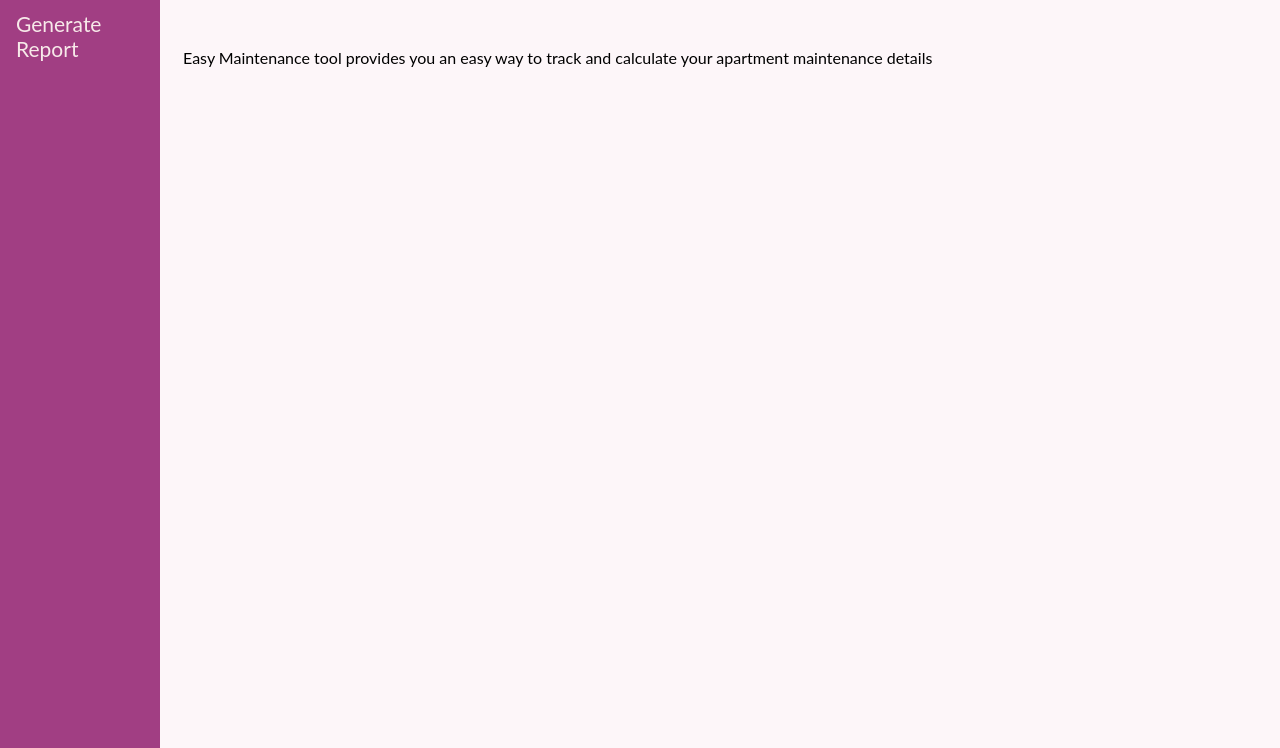
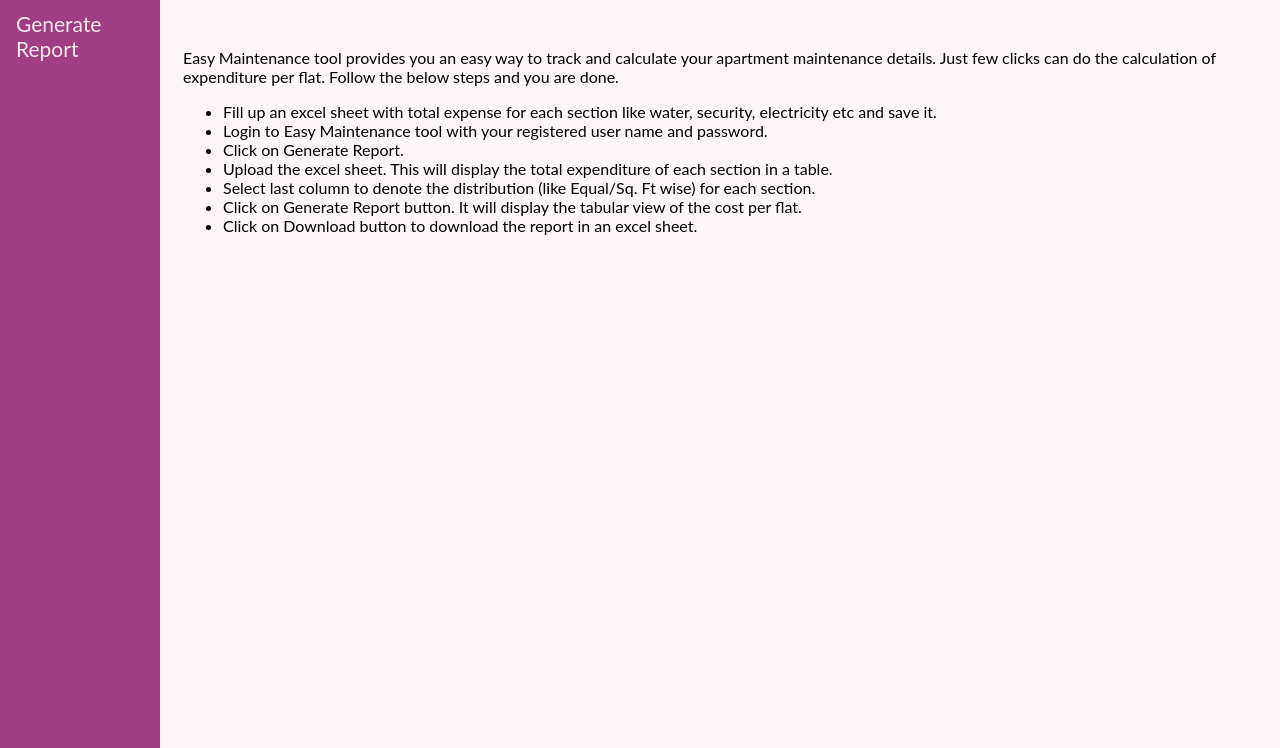
Before and after one commit to Amit9886/easymaintenance, a plain HTML site: page about.html in a window 1280 px wide. Shown: the part 52-800 px from the top of the page. Drawn offline with Linux system fonts and the light colour scheme.

Commit message:
updated index.html

```diff
--- a/about.html
+++ b/about.html
@@ -167,7 +167,17 @@
   </div>
   <h2>Easy Maintenance</h2>
   <div class="main">
-    <p>Easy Maintenance tool provides you an easy way to track and calculate your apartment maintenance details</p>
+    <p>Easy Maintenance tool provides you an easy way to track and calculate your apartment maintenance details. Just few clicks can do the calculation of expenditure per flat. Follow the below steps and you are done.
+        <ul>
+            <li>Fill up an excel sheet with total expense for each section like water, security, electricity etc and save it.</li>
+            <li>Login to Easy Maintenance tool with your registered user name and password.</li>
+            <li>Click on Generate Report.</li>
+            <li>Upload the excel sheet. This will display the total expenditure of each section in a table.</li>
+            <li>Select last column to denote the distribution (like Equal/Sq. Ft wise) for each section.</li>
+            <li>Click on Generate Report button. It will display the tabular view of the cost per flat.</li>
+            <li>Click on Download button to download the report in an excel sheet.</li>
+        </ul>
+         </p>
   </div>
 </body>
 
```
Also changed, not shown: index.html (+1 -0 lines), result.html (+5 -1 lines).
